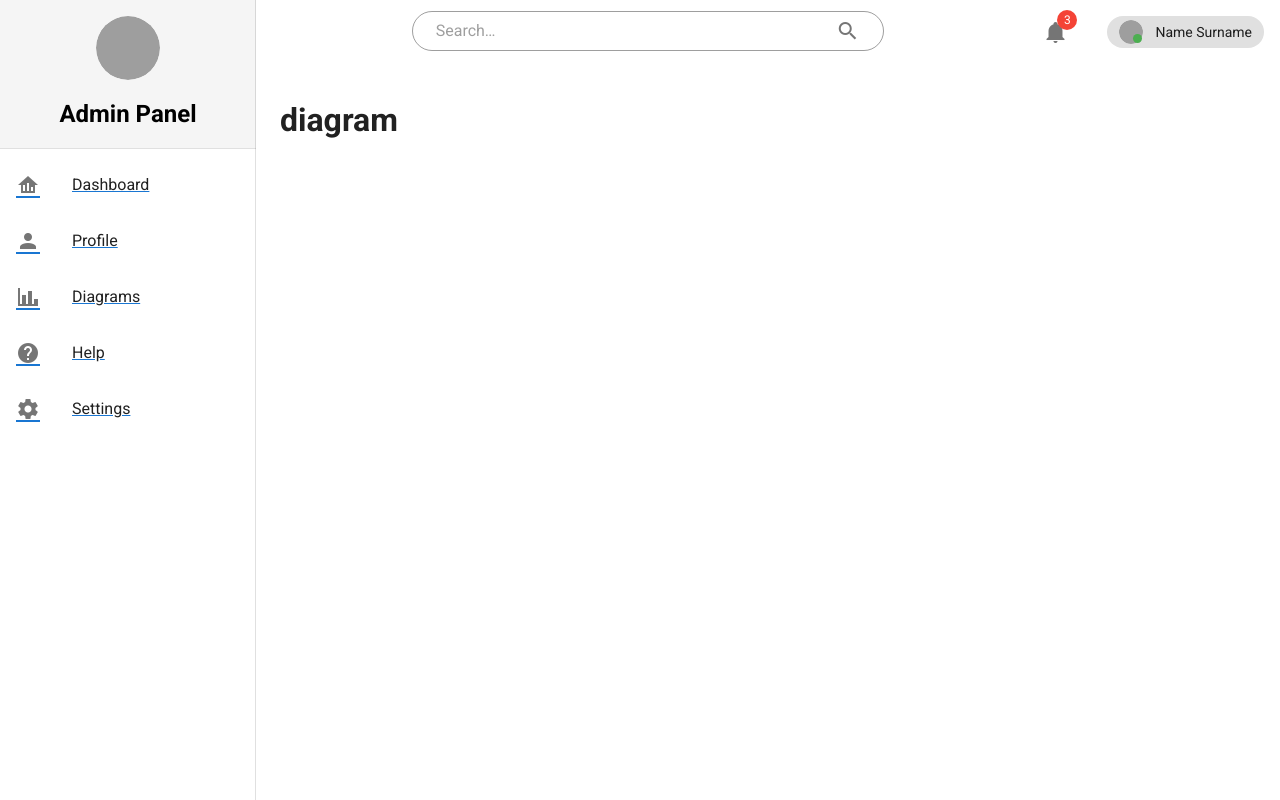
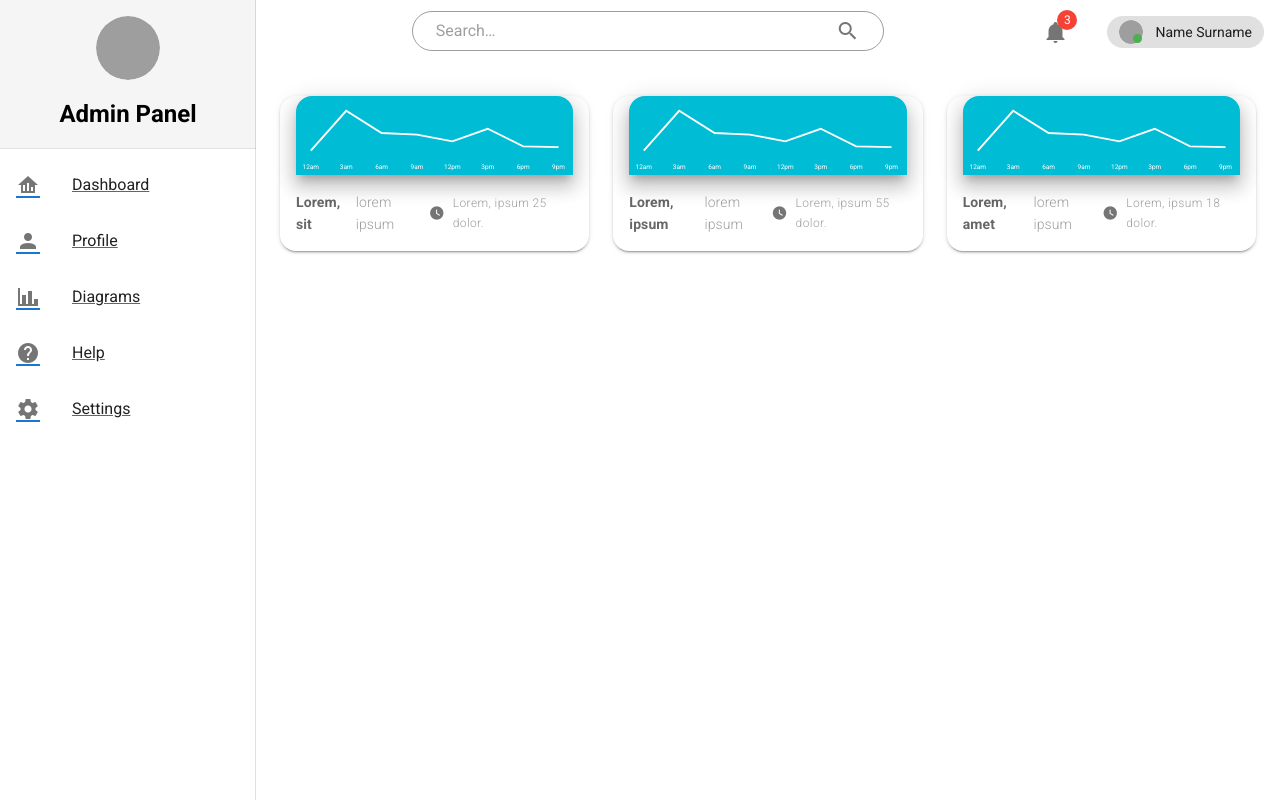
Before and after one commit to Natallia2107/admin-dashboard, a Vue app: page /diagram in a window 1280 px wide. Built offline with nearby package versions, Linux system fonts and the light colour scheme; grey boxes are pictures that could not be loaded.

Commit message:
created initial version of charts

```diff
--- a/src/views/Dashboard.vue
+++ b/src/views/Dashboard.vue
@@ -46,6 +46,13 @@ export default {
 	name: 'Dashboard',
 	data() {
 		return {
+			text: [
+				{ title: 'Lorem 5', subtitle: 'Lorem ipsum dolor sit amet.' },
+				{ title: 'Lorem 40', subtitle: 'Lorem, ipsum dolor.' },
+				{ title: 'Lorem 18', subtitle: 'Lorem ipsum dolor sit amet cons.' },
+				{ title: 'Lorem 68', subtitle: 'Lorem ipsum dolor consectetur.' },
+				{ title: 'Lorem 21', subtitle: 'Lorem ipsum, dolor sit amet consectetur adipisicing.' },
+			],
 			activities: [
 				{ title: 'Lorem, ipsum', color: 'red', amounts: 2107 },
 				{ title: 'Lorem, dolor', color: 'teal', amounts: 1307 },
@@ -54,13 +61,6 @@ export default {
 				{ title: 'Lorem, ipsum', color: 'teal', amounts: 28 },
 				{ title: 'Lorem, amet', color: 'red', amounts: 31 },
 			],
-			text: [
-				{ title: 'Lorem 5', subtitle: 'Lorem ipsum dolor sit amet.' },
-				{ title: 'Lorem 40', subtitle: 'Lorem, ipsum dolor.' },
-				{ title: 'Lorem 18', subtitle: 'Lorem ipsum dolor sit amet cons.' },
-				{ title: 'Lorem 68', subtitle: 'Lorem ipsum dolor consectetur.' },
-				{ title: 'Lorem 21', subtitle: 'Lorem ipsum, dolor sit amet consectetur adipisicing.' },
-			],
 		}
 	},
 }
--- a/src/views/Diagram.vue
+++ b/src/views/Diagram.vue
@@ -1,13 +1,67 @@
 <template>
-	<h1>diagram</h1>
+	<v-row>
+		<!-- <v-card class="mt-4 mx-auto" max-width="500">
+			<v-sheet class="v-sheet--offset mx-auto" color="pink" elevation="12" max-width="calc(100% - 32px)">
+				<v-sparkline :labels="labels" :value="value" color="white" line-width="2" padding="16"></v-sparkline>
+			</v-sheet>
+
+			<v-card-text class="pt-0">
+				<div class="text-h6 font-weight-light mb-2">User Registrations</div>
+				<div class="subheading font-weight-light grey--text">Lorem, ipsum dolor.</div>
+				<v-divider class="my-2"></v-divider>
+				<v-icon class="mr-2" small> mdi-clock </v-icon>
+				<span class="text-caption grey--text font-weight-light">Lorem ipsum dolor sit amet.</span>
+			</v-card-text>
+		</v-card> -->
+
+		<v-col xl="7" cols="12">
+			<v-row>
+				<v-col lg="4" cols="12" v-for="(item, index) in activities" :key="index">
+					<v-card elevation="2" class="rounded-xl">
+						<v-sheet class="v-sheet--offset mx-auto" color="cyan" elevation="12" max-width="calc(100% - 32px)">
+							<v-sparkline :labels="labels" :value="value" color="white" line-width="2" padding="16"></v-sparkline>
+						</v-sheet>
+						<v-card-text class="d-flex justify-space-between align-center">
+							<div>
+								<strong>{{ item.title }} </strong>
+							</div>
+							<div class="subheading font-weight-light grey--text">{{ item.subtitle }}</div>
+							<!-- <v-divider class="my-2"></v-divider> -->
+							<v-icon class="mr-2" small> mdi-clock </v-icon>
+							<span class="text-caption grey--text font-weight-light">{{ item.time }}</span>
+						</v-card-text>
+					</v-card>
+				</v-col>
+			</v-row>
+		</v-col>
+	</v-row>
 </template>
 
 <script>
 export default {
 	// eslint-disable-next-line vue/multi-word-component-names
 	name: 'Diagram',
-
+	data() {
+		return {
+			activities: [
+				{ title: 'Lorem, sit', subtitle: 'lorem ipsum', time: 'Lorem, ipsum 25 dolor.' },
+				{ title: 'Lorem, ipsum', subtitle: 'lorem ipsum', time: 'Lorem, ipsum 55 dolor.' },
+				{ title: 'Lorem, amet', subtitle: 'lorem ipsum', time: 'Lorem, ipsum 18 dolor.' },
+			],
+			labels: ['12am', '3am', '6am', '9am', '12pm', '3pm', '6pm', '9pm'],
+			value: [200, 675, 410, 390, 310, 460, 250, 240],
+		}
+	},
+	// data: () => ({
+	// 	labels: ['9am', '10am', '11am', '12am', '1pm', '2pm', '3pm', '4pm'],
+	// 	value: [200, 600, 310, 390, 210, 460, 250, 340],
+	// }),
 }
 </script>
 
-<style scoped></style>
+<style scoped>
+/* .v-sheet--offset {
+	top: -10px;
+	position: relative;
+} */
+</style>
```
